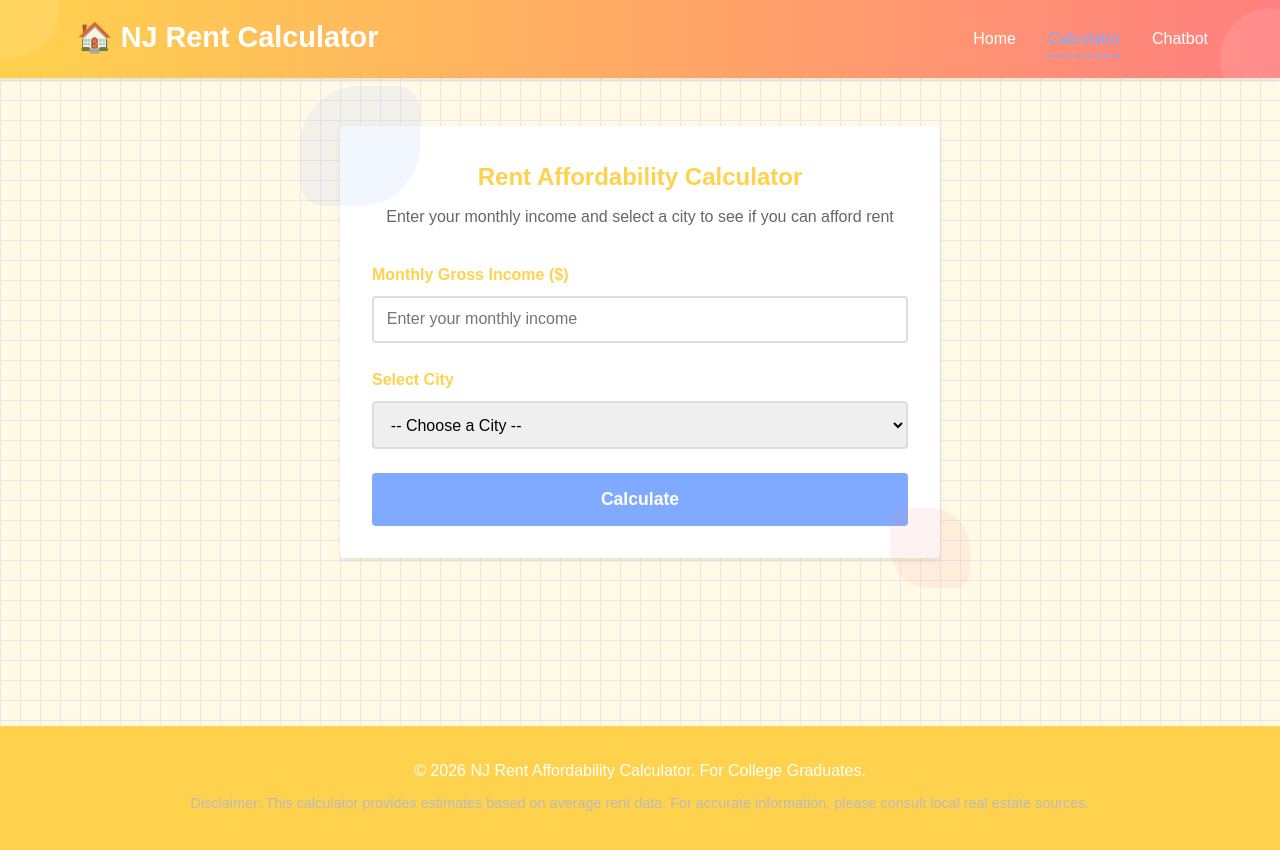
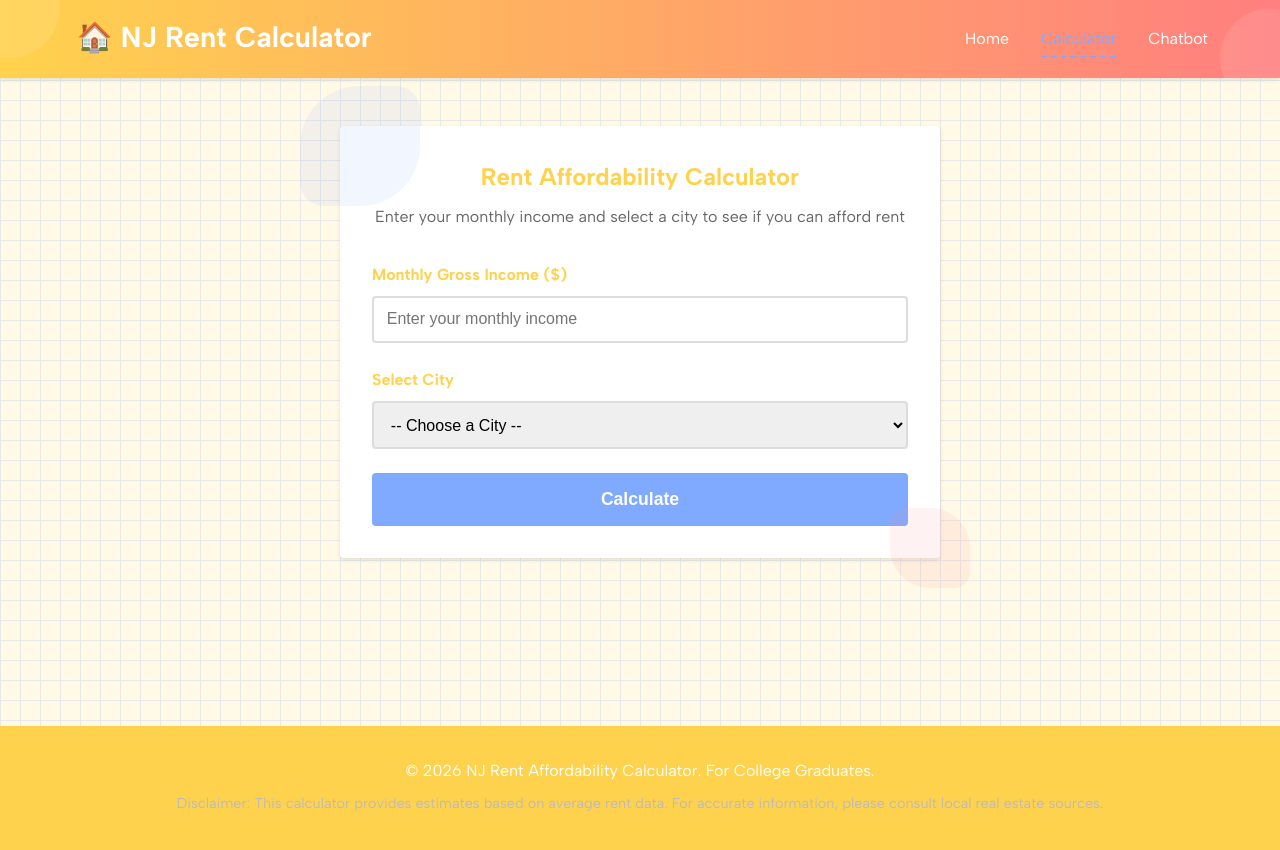
Before and after one commit to Hannrep4/student-reality-lab-REPUYAN, a website: page public/calculator.html in a window 1280 px wide. Drawn offline with Linux system fonts and the light colour scheme.

Commit message:
Load Albert Sans via link tags instead of CSS @import

```diff
--- a/public/calculator.html
+++ b/public/calculator.html
@@ -4,6 +4,9 @@
   <meta charset="UTF-8">
   <meta name="viewport" content="width=device-width, initial-scale=1.0">
   <title>Rent Calculator - NJ Affordability</title>
+  <link rel="preconnect" href="https://fonts.googleapis.com">
+  <link rel="preconnect" href="https://fonts.gstatic.com" crossorigin>
+  <link href="https://fonts.googleapis.com/css2?family=Albert+Sans:ital,wght@0,100..900;1,100..900&display=swap" rel="stylesheet">
   <link rel="stylesheet" href="css/styles.css">
 </head>
 <body>
--- a/public/css/styles.css
+++ b/public/css/styles.css
@@ -22,8 +22,6 @@
   padding: 0;
   box-sizing: border-box;
 }
-
-@import url('https://fonts.googleapis.com/css2?family=Albert+Sans:wght@400;600;700&display=swap');
 
 body {
   font-family: 'Albert Sans', sans-serif;
```
Also changed, not shown: public/chatbot.html (+3 -0 lines), public/index.html (+3 -0 lines).
